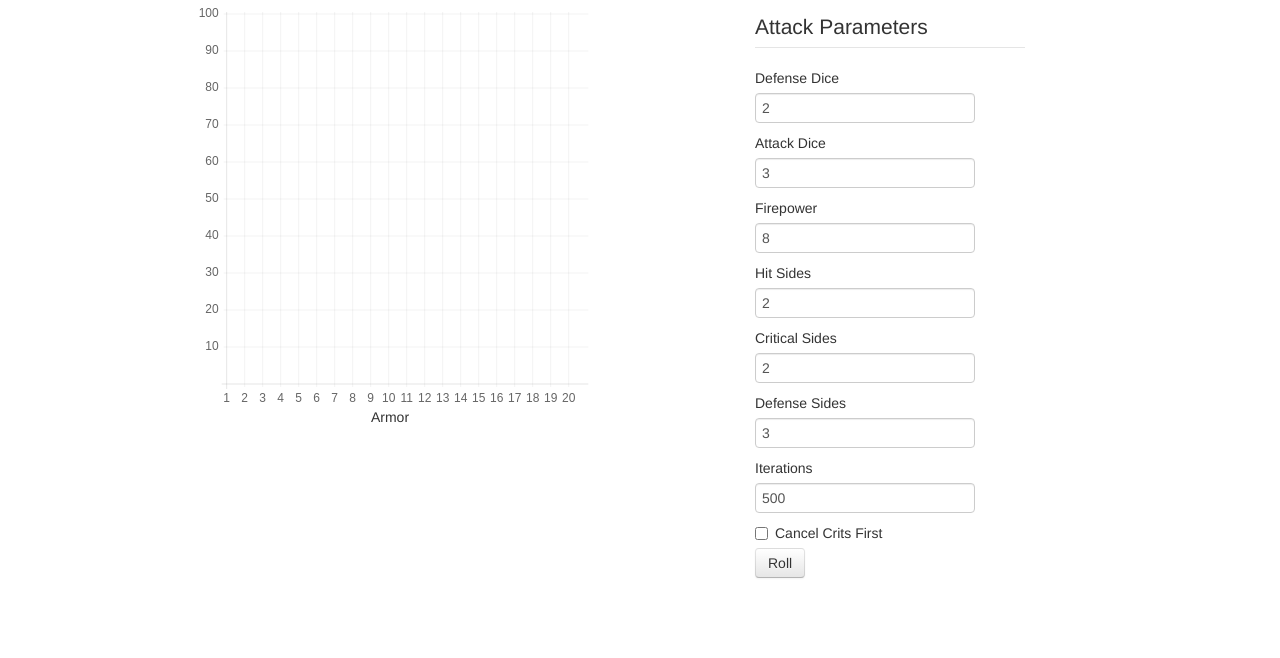
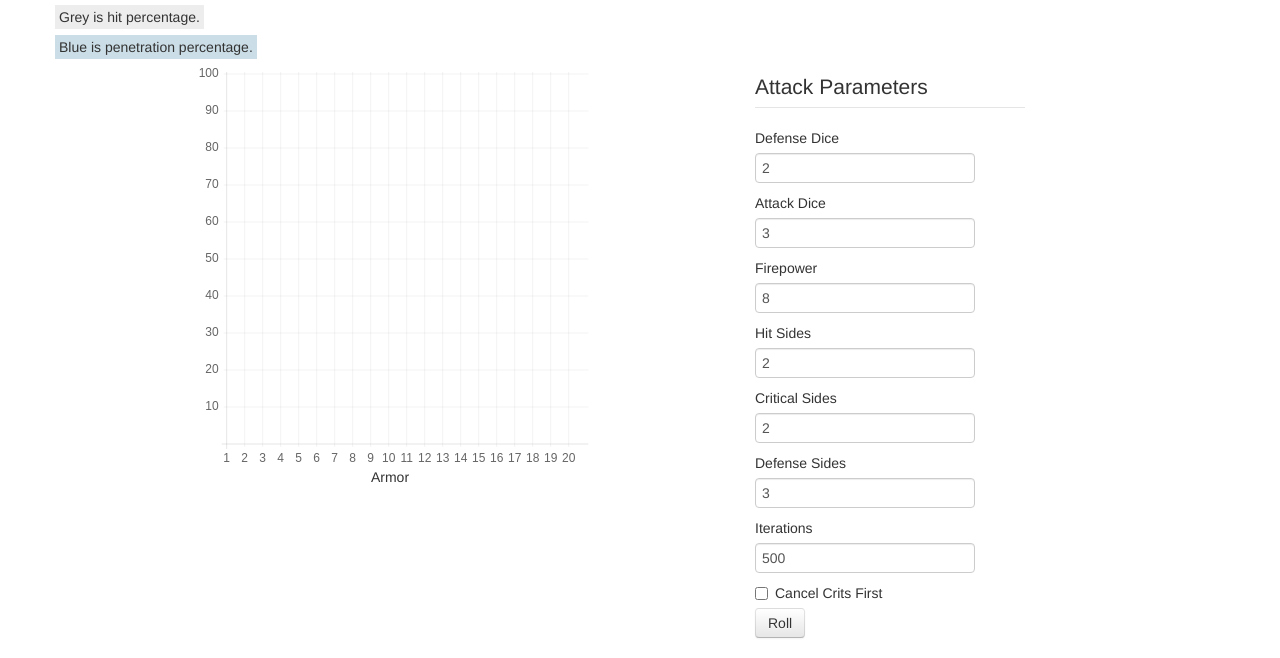
Before and after one commit to rtsuk/rtsuk.github.io, a plain HTML site: page pv/index.html in a window 1280 px wide. Shown: the part 143-801 px from the top of the page. Drawn offline with nearby package versions, Linux system fonts and the light colour scheme.

Commit message:
Add a legend.

```diff
--- a/pv/index.html
+++ b/pv/index.html
@@ -13,6 +13,16 @@
       {
           display: block;
           margin: 0 auto;
+      }
+
+      .grey-text {
+          padding: 4px;
+          background-color: rgba(220,220,220, 0.5);
+      }
+
+      .blue-text {
+          padding: 4px;
+          background-color: rgba(151,187,205,0.5);
       }
 
     </style>
@@ -43,6 +53,8 @@
         <div class="row-fluid">
             <h1>Penetration</h1>
             <p>Fiddle with the controls and see the charts!</p>
+            <p><span class="grey-text">Grey is hit percentage.</span></p>
+            <p><span class="blue-text">Blue is penetration percentage.</span></p>
         </div>
         <div class="row-fluid">
             <div class="span7">
```
